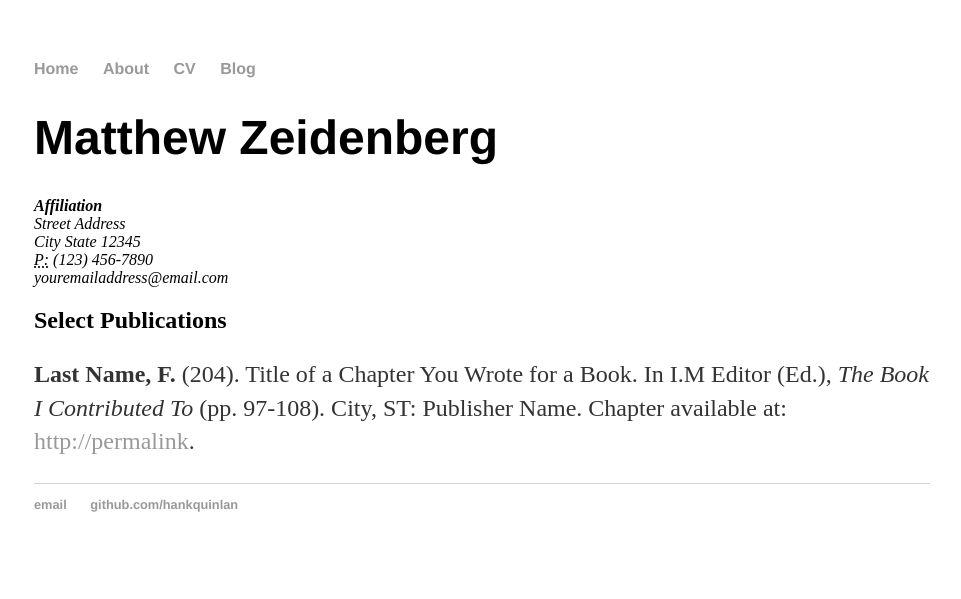
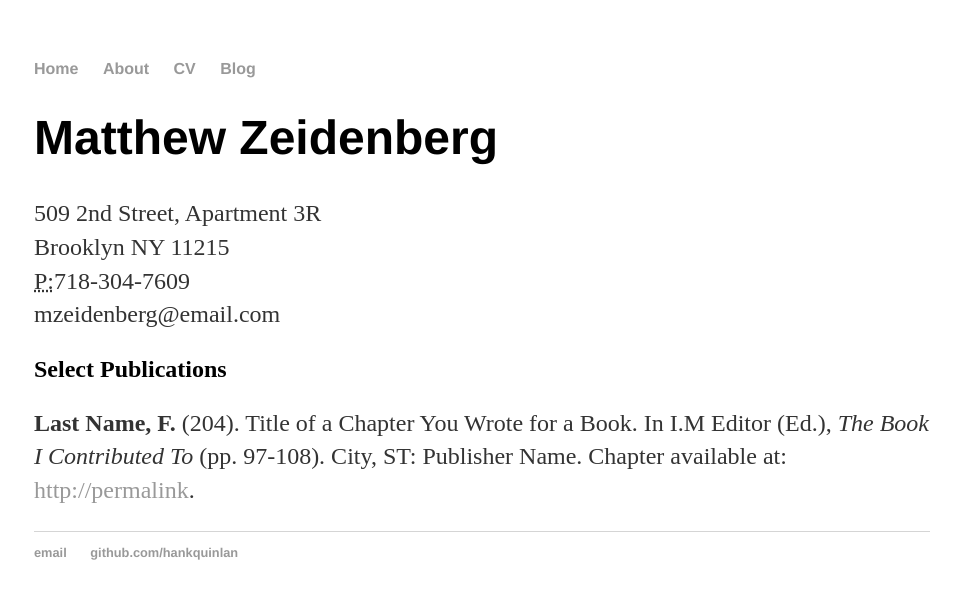
Before and after one commit to mzeidenberg/mzeidenberg.github.io, a Jekyll site: the page built from cv/index.html, in a window 1280 px wide. Shown: the top 599 px of the page, without its empty margins (158-1119 px from the left). Built offline with Jekyll 4.4.1, drawn with Linux system fonts in a browser that asks for light colours.

Commit message:
updated CV

```diff
--- a/cv/index.html
+++ b/cv/index.html
@@ -3,12 +3,11 @@ layout: default
 title: Matt Zeidenberg's Personal Page
 ---
 <h1>Matthew Zeidenberg</h1>
-<address>
-<strong>Affiliation</strong><br>
-Street Address<br>
-City State 12345<br>
-<abbr title="phone">P:</abbr> (123) 456-7890<br>
-<span class="obfuscate">youremailaddress@email.com</span>
-</address>
+<p>
+509 2nd Street, Apartment 3R<br>
+Brooklyn NY 11215<br>
+<abbr title="phone">P:</abbr>718-304-7609<br>
+<span class="obfuscate">mzeidenberg@email.com</span>
+</p>
 <h2>Select Publications</h2>
 <p><strong>Last Name, F.</strong> (204). Title of a Chapter You Wrote for a Book. In I.M Editor (Ed.), <em>The Book I Contributed To</em> (pp. 97-108). City, ST: Publisher Name. Chapter available at: <a href="http://hankquinlan.github.io/cv/#">http://permalink</a>.
```
